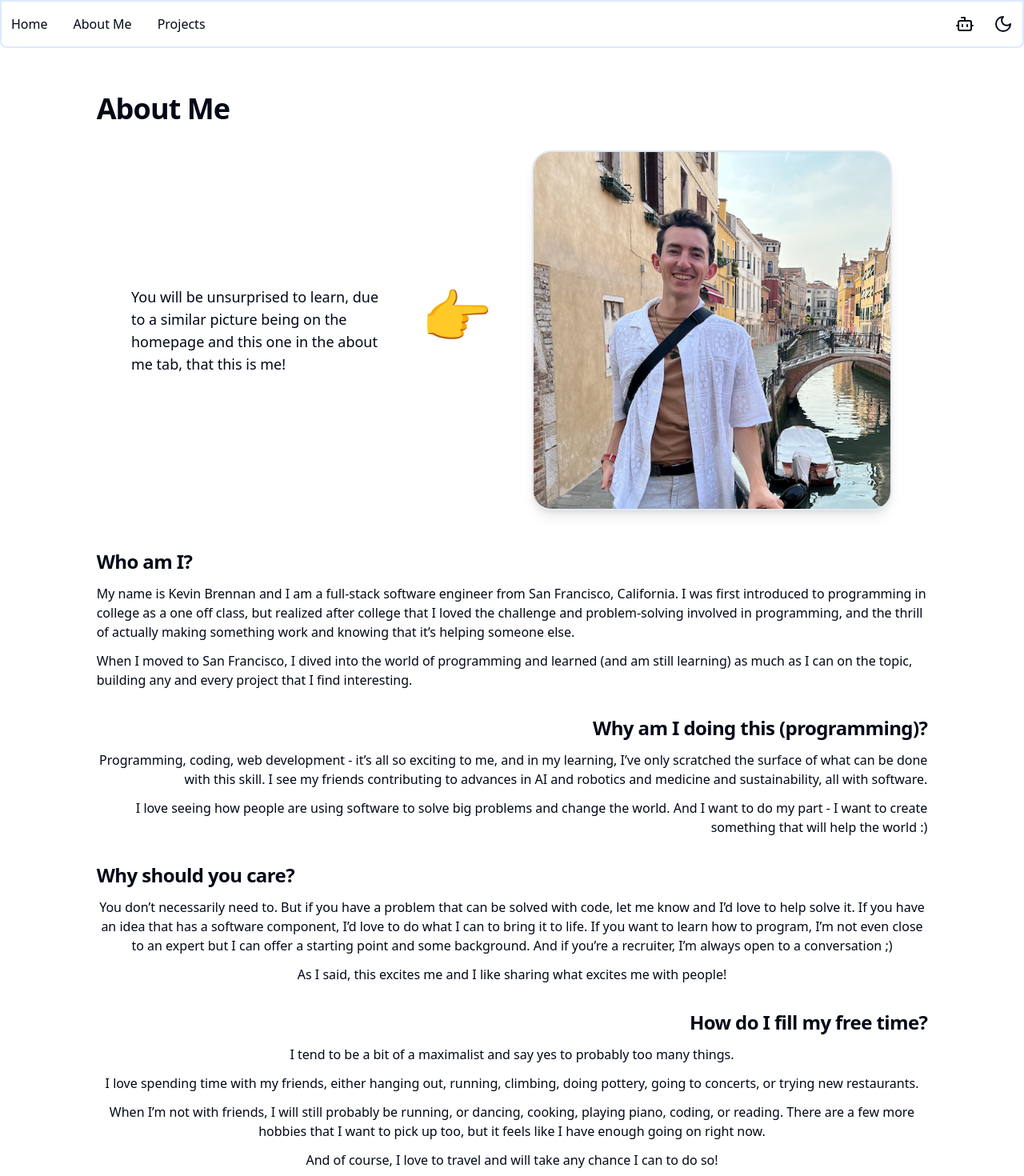
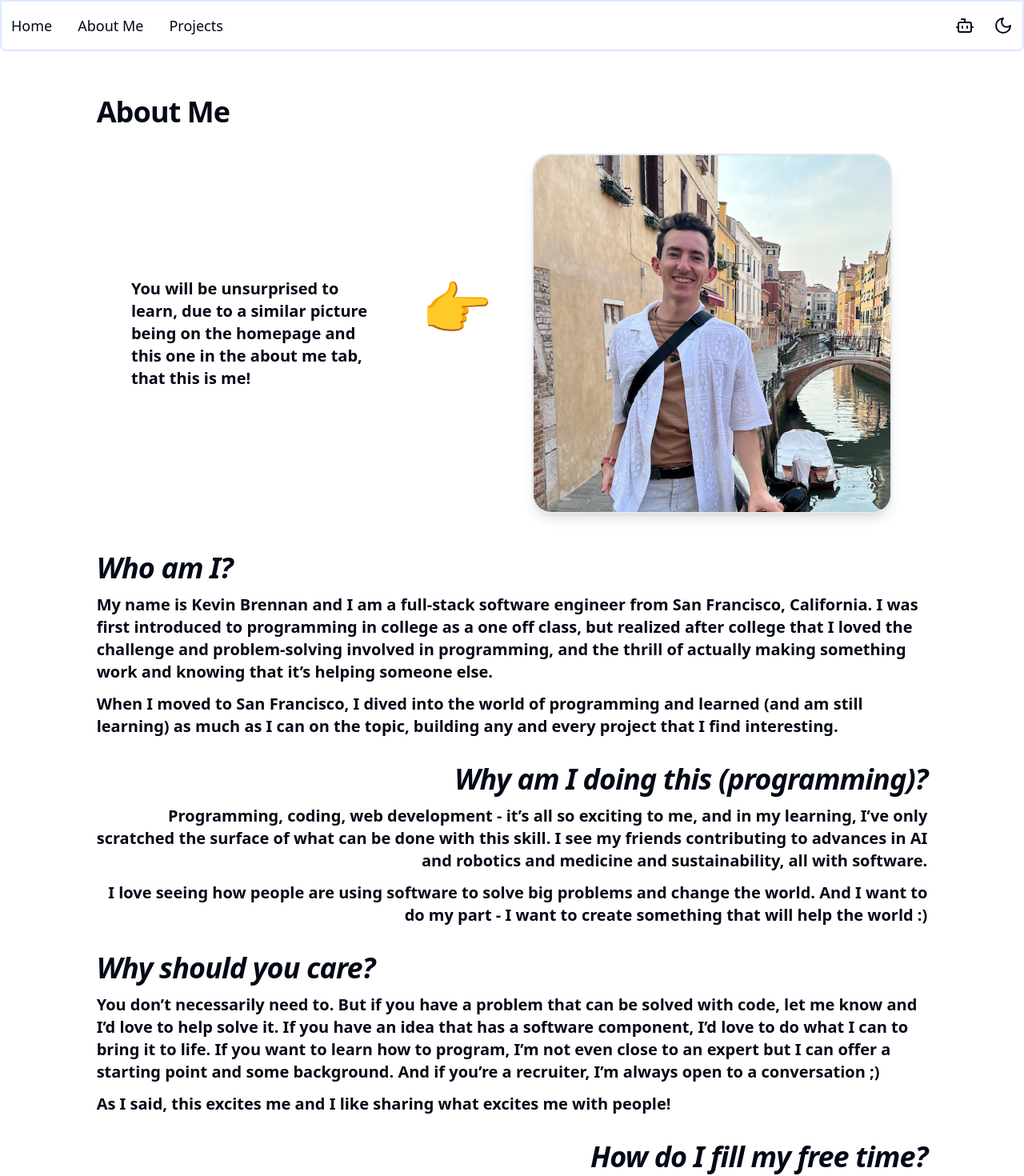
Before and after one commit to kbrenn02/portfolio-website, a Next.js app in the folder portfolio-website/: page /about in a window 1280 px wide. Shown: the top 1470 px of the page at 80% size. Built offline with nearby package versions, Linux system fonts and the light colour scheme.

Commit message:
Font changes for readability

```diff
--- a/portfolio-website/app/about/page.tsx
+++ b/portfolio-website/app/about/page.tsx
@@ -21,8 +21,9 @@ const About = () => {
           <section className="w-11/12 grid grid-cols-1 items-center mx-auto gap-12 sm:grid-cols-2 pb-4">
             <div className="space-y-3">
               <div className='flex'>
-                <p className="text-center sm:text-start inline-block mr-10 text-lg">
-                    You will be unsurprised to learn, due to a similar picture being on the homepage and this one in the about me tab, that this is me!
+                <p className="text-justify text-xl font-semibold sm:text-start inline-block mr-10">
+                    You will be unsurprised to learn, due to a similar picture being on the homepage and this
+                    one in the about me tab, that this is me!
                 </p>
                 <p className="hidden md:inline-block text-center text-7xl">
                         👉
@@ -41,66 +42,66 @@ const About = () => {
           </section>
 
           <section className="max-w-screen-xl mx-auto space-y-3 text-center basis-full">
-            <H2 className='text-start'>Who am I?</H2>
-            <p className='text-start'>
+            <H1 className='text-start italic'>Who am I?</H1>
+            <p className='text-start text-xl font-semibold'>
                 My name is Kevin Brennan and I am a full-stack software engineer from San Francisco, California.
                 I was first introduced to programming in college as a one off class, but realized after college
                 that I loved the challenge and problem-solving involved in programming, and the thrill of actually
                 making something work and knowing that it’s helping someone else.
             </p>
-            <p className='text-start'>
+            <p className='text-start text-xl font-semibold'>
                 When I moved to San Francisco, I dived into the world of programming and learned (and am still learning)
                 as much as I can on the topic, building any and every project that I find interesting.
             </p>
           </section>
 
           <section className="max-w-screen-xl mx-auto space-y-3 text-center basis-full">
-            <H2 className='text-end'>Why am I doing this (programming)?</H2>
+            <H1 className='text-end italic'>Why am I doing this (programming)?</H1>
             {/* Add a link that, when clicked, sends the user to the projects tab */}
             {/* give some background on why I like coding and am doing it - make it vague so
             if someone from Deloitte finds it, they don't get suspicious */}
-            <p className='text-end'>
+            <p className='text-end text-xl font-semibold'>
                 Programming, coding, web development - it’s all so exciting to me, and in my learning,
                 I’ve only scratched the surface of what can be done with this skill. I see my friends
                 contributing to advances in AI and robotics and medicine and sustainability, all with software.
             </p>
-            <p className='text-end'>
+            <p className='text-end text-xl font-semibold'>
                 I love seeing how people are using software to solve big problems and change the world.
                 And I want to do my part - I want to create something that will help the world :)
             </p>
           </section>
 
           <section className="max-w-screen-xl mx-auto space-y-3 text-center basis-full">
-            <H2 className='text-start'>Why should you care?</H2>
+            <H1 className='text-start italic'>Why should you care?</H1>
             {/* Maybe don't have this section, or make it more philantrophic or sarcastic */}
-            <p>
+            <p className='text-start text-xl font-semibold'>
                 You don’t necessarily need to. But if you have a problem that can be solved with code,
                 let me know and I’d love to help solve it. If you have an idea that has a software component,
                 I’d love to do what I can to bring it to life. If you want to learn how to program, I’m not
                 even close to an expert but I can offer a starting point and some background. And if you’re a
                 recruiter, I’m always open to a conversation ;)
             </p>
-            <p>
+            <p className='text-start text-xl font-semibold'>
                 As I said, this excites me and I like sharing what excites me with people!
             </p>
           </section>
 
           <section className="max-w-screen-xl mx-auto space-y-3 text-center basis-full">
-            <H2 className='text-end'>How do I fill my free time?</H2>
+            <H1 className='text-end italic'>How do I fill my free time?</H1>
             {/* Friends, dancing, pottery, running, climbing, travelling, cooking, piano, concerts/music. Maybe a separate interests section? */}
-            <p>
+            <p className='text-end text-xl font-semibold'>
                 I tend to be a bit of a maximalist and say yes to probably too many things.
             </p>
-            <p>
+            <p className='text-end text-xl font-semibold'>
                 I love spending time with my friends, either hanging out, running,
                 climbing, doing pottery, going to concerts, or trying new restaurants.
             </p>
-            <p>
+            <p className='text-end text-xl font-semibold'>
                 When I’m not with friends, I will still probably be running, or dancing,
                 cooking, playing piano, coding, or reading. There are a few more hobbies that
                 I want to pick up too, but it feels like I have enough going on right now.
             </p>
-            <p>
+            <p className='text-end text-xl font-semibold'>
                 And of course, I love to travel and will take any chance I can to do so!
             </p>
             {/* Photo of me travelling, running, and spending time with friends. pictures should be in a nice grid
--- a/portfolio-website/app/page.tsx
+++ b/portfolio-website/app/page.tsx
@@ -16,7 +16,7 @@ export default function Home() {
         <div className="space-y-3">
           <H1 className="text-center sm:text-start">Hi, I&apos;m Kevin 👋</H1>
 {/* Fill this out more using info I include on my github page */}
-          <p className="text-center sm:text-start">
+          <p className="text-center sm:text-start text-lg">
             I&apos;m a full-stack software engineer and have fun creating cool projects. I love learning new
             things and solving problems.
           </p>
@@ -25,15 +25,15 @@ export default function Home() {
           <Image
             src={kevin}
             alt="A photo of me"
-            height={300}
-            width={300}
+            height={350}
+            width={350}
             className="aspect-square rounded-full border-2 object-cover shadow-md dark:border-foreground"
           />
         </div>
       </section>
       <section className="space-y-3 text-center">
         <H2>Ask the chatbot anything about me</H2>
-        <p>
+        <p className="text-lg">
             Click the little <Bot className="inline pb-1" /> icon in the top bar
             to activate the AI chat. You can ask the chatbot any question about me and it will find the relevant
             infor on this website. The bot can even provide links to pages you&apos;re looking for.
--- a/portfolio-website/src/components/Navbar.tsx
+++ b/portfolio-website/src/components/Navbar.tsx
@@ -8,13 +8,13 @@ export default function Navbar() {
         {/* content of the header, which is centered and that wrap*/}
         {/* With the 'justify between' it means if you have 2 elements, it will put the first element to the left and second to the right */}
         <div className="max-w-screen-xl mx-auto flex flex-wrap justify-between gap-4 px-3 py-4">
-            <nav className="space-x-8 font-medium">
+            <nav className="space-x-8 font-medium text-lg">
                 {/* recommend single page if using free OpenAI account */}
                 <Link href="/">Home</Link>
                 <Link href="/about">About Me</Link>
                 <Link href="/projects">Projects</Link>
             </nav>
-            <div className="flex items-center gap-6">
+            <div className="flex items-center gap-6 text-lg">
                 {/* The AI Chat Button will open the chatbox */}
                 <AIChatButton />
                 <ThemeToggle />
```
Also changed, not shown: portfolio-website/app/projects/page.tsx (+17 -20 lines), portfolio-website/src/assets/link.svg (added).
